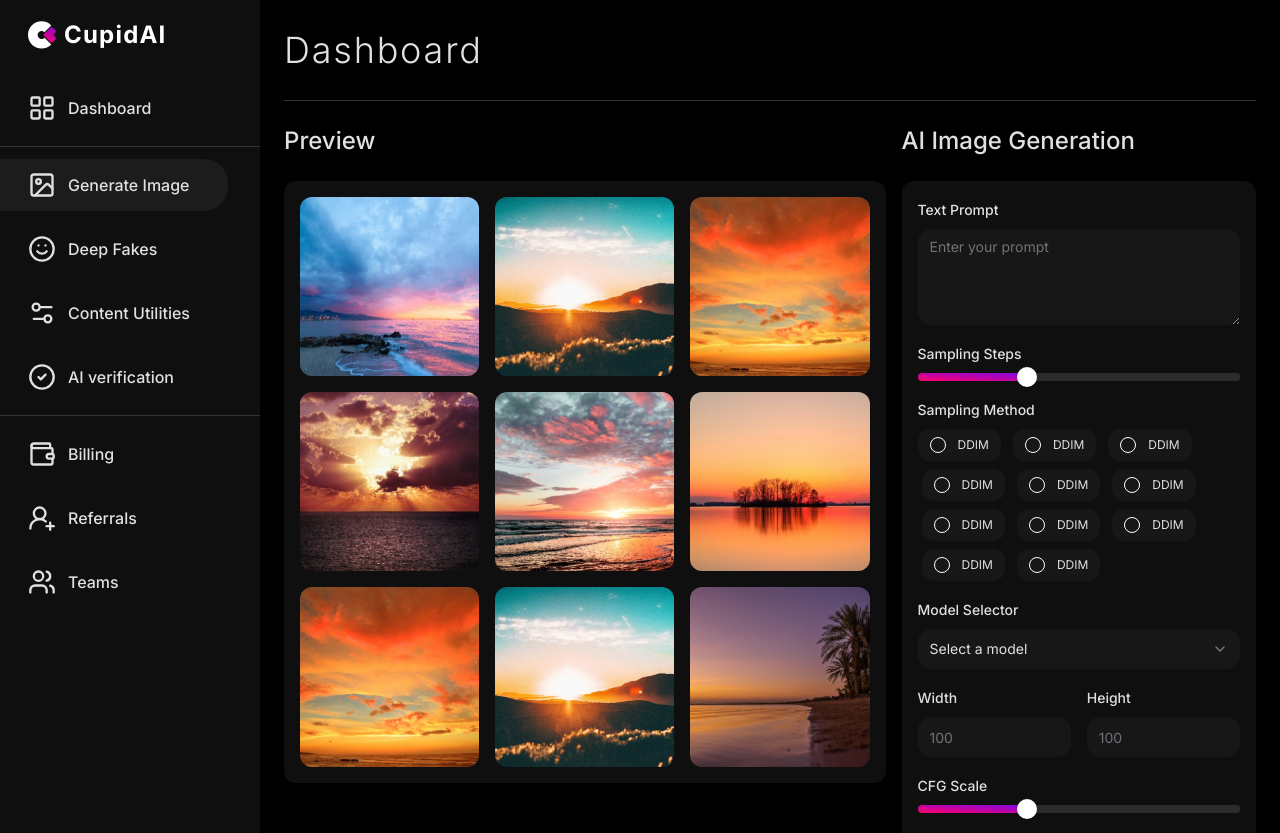
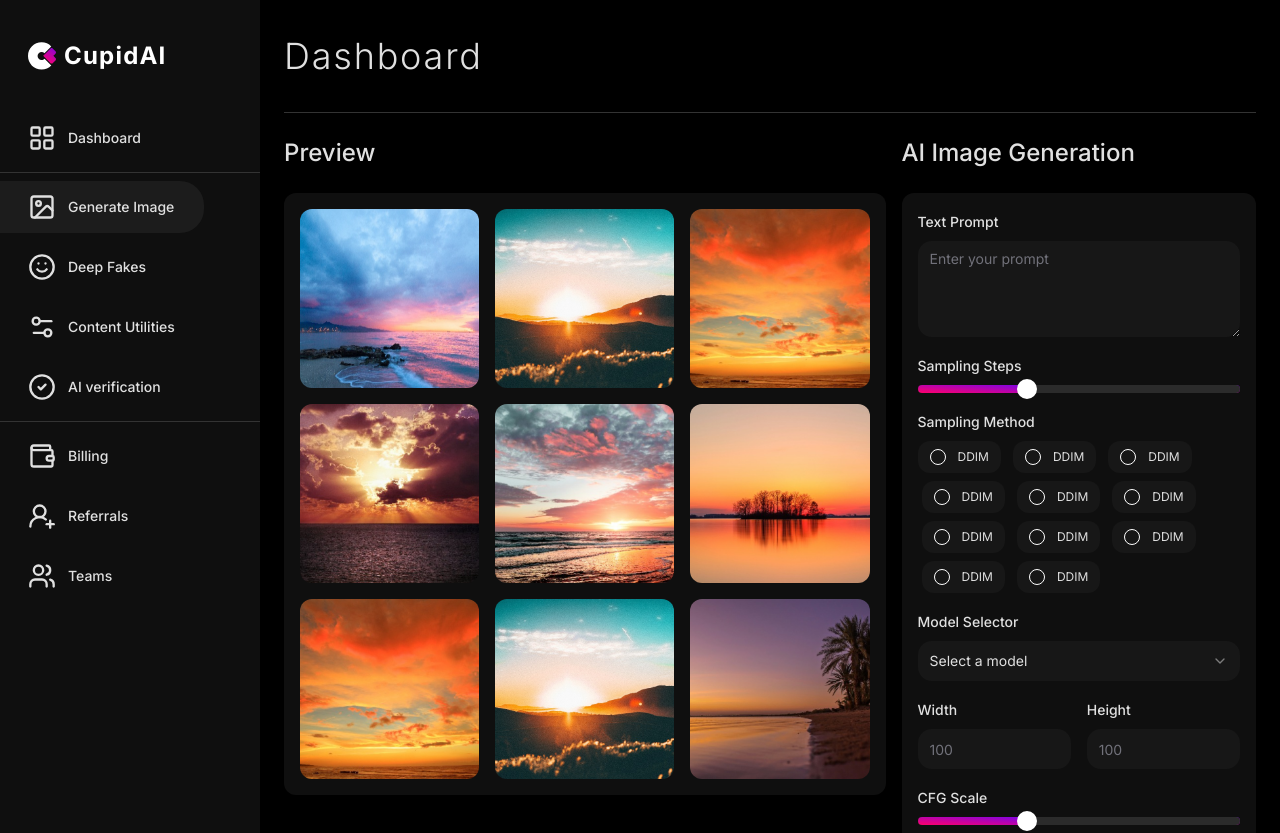
Before and after one commit to ra-kesh/Stupid-AI, a Next.js app: page /generate-image in a window 1280 px wide. Shown: the top 833 px of the page. Built offline with nearby package versions, Linux system fonts and the light colour scheme.

Commit message:
style:rerfactor

```diff
--- a/app/(dashboard)/_component/DashboardNav.tsx
+++ b/app/(dashboard)/_component/DashboardNav.tsx
@@ -18,55 +18,55 @@ const DashboardNav = ({ firstItemsSet, secondItemsSet, thirdItemsSet }: Dashboar
   const path = usePathname()
 
   return (
-    <nav className="flex flex-1 flex-col lg:gap-y-3 lg:py-3">
-      <ul className="grid items-start text-base font-medium lg:gap-y-3 ">
+    <nav className="flex flex-1 flex-col lg:gap-y-2">
+      <ul className=" grid items-start  font-medium">
         {firstItemsSet.map((item) => (
-          <li key={item.name} className="lg:pr-8">
+          <li key={item.name} className="lg:pr-14">
             <Link
               href={item.href}
               className={cn(
-                "2x:px-8 3xl:px-10 group flex items-center gap-3 rounded-r-3xl text-foreground transition-all hover:bg-sidebar-hover lg:px-6 lg:py-3 xl:px-7 ",
+                "3 group flex items-center gap-3 rounded-r-3xl text-foreground transition-all hover:bg-sidebar-hover lg:px-6 lg:py-3 xl:px-7 2xl:px-8 ",
                 path === item.href ? "bg-sidebar-hover" : "null"
               )}
             >
               {item.icon}
-              <span className="3xl:text-lg 4xl:text-xl lg:text-sm xl:text-base">{item.name}</span>
+              <span className=" lg:text-xs xl:text-sm 4xl:text-base">{item.name}</span>
             </Link>
           </li>
         ))}
       </ul>
-      <Separator className="3xl:h-[2px] bg-separator lg:h-px" />
-      <ul className="grid items-start text-base font-medium lg:gap-y-3 ">
+      <Separator className="bg-separator lg:h-px 3xl:h-[2px]" />
+      <ul className="grid items-start  font-medium lg:gap-y-2 ">
         {/* <div className="p-3 text-base font-semibold tracking-wider  ">Inventory</div> */}
         {secondItemsSet.map((item) => (
-          <li key={item.name} className="lg:pr-8">
+          <li key={item.name} className="lg:pr-14">
             <Link
               href={item.href}
               className={cn(
-                "2x:px-8 3xl:px-10 group flex items-center gap-3 rounded-r-3xl text-foreground transition-all hover:bg-sidebar-hover lg:px-6 lg:py-3 xl:px-7 ",
+                "3 group flex items-center gap-3 rounded-r-3xl text-foreground transition-all hover:bg-sidebar-hover lg:px-6 lg:py-3 xl:px-7 2xl:px-8 ",
                 path === item.href ? "bg-sidebar-hover" : "null"
               )}
             >
               {item.icon}
-              <span className="3xl:text-lg 4xl:text-xl lg:text-sm xl:text-base">{item.name}</span>
+              <span className=" lg:text-xs xl:text-sm 4xl:text-base">{item.name}</span>
             </Link>
           </li>
         ))}
       </ul>
-      <Separator className="3xl:h-[2px] bg-separator lg:h-px" />
-      <ul className="grid items-start text-base font-medium lg:gap-y-3 ">
+      <Separator className="bg-separator lg:h-px 3xl:h-[2px]" />
+      <ul className="grid items-start  font-medium lg:gap-y-2 ">
         {/* <div className="p-3 text-sm font-semibold tracking-wider ">Operation</div> */}
         {thirdItemsSet.map((item) => (
-          <li key={item.name} className="lg:pr-8">
+          <li key={item.name} className="lg:pr-14">
             <Link
               href={item.href}
               className={cn(
-                "2x:px-8 3xl:px-10 group flex items-center gap-3 rounded-r-3xl text-foreground transition-all hover:bg-sidebar-hover lg:px-6 lg:py-3 xl:px-7 ",
+                "3 group flex items-center gap-3 rounded-r-3xl text-foreground transition-all hover:bg-sidebar-hover lg:px-6 lg:py-3 xl:px-7 2xl:px-8 ",
                 path === item.href ? "bg-sidebar-hover" : "null"
               )}
             >
               {item.icon}
-              <span className="3xl:text-lg 4xl:text-xl lg:text-sm xl:text-base">{item.name}</span>
+              <span className=" lg:text-xs xl:text-sm  4xl:text-base">{item.name}</span>
             </Link>
           </li>
         ))}
--- a/app/(dashboard)/dashboard/page.tsx
+++ b/app/(dashboard)/dashboard/page.tsx
@@ -5,7 +5,7 @@ import DashboardHero from "./dashboard-hero"
 
 const Dashboard = () => {
   return (
-    <div className="flex w-full flex-1 flex-col lg:gap-y-6">
+    <div className="flex   w-full flex-1 flex-col lg:gap-y-6">
       <DashboardHero />
       <DashboardBody />
     </div>
--- a/app/(dashboard)/layout.tsx
+++ b/app/(dashboard)/layout.tsx
@@ -2,12 +2,9 @@
 
 import Image from "next/image"
 import Link from "next/link"
-import { Menu } from "lucide-react"
 
 import { dashboardConfig } from "@/config/dashboard"
-import { Button } from "@/components/ui/button"
 import { Separator } from "@/components/ui/separator"
-import { Sheet, SheetContent, SheetTrigger } from "@/components/ui/sheet"
 
 import DashboardNav from "./_component/DashboardNav"
 import logo from "/public/logo_v1.svg"
@@ -18,13 +15,15 @@ interface DashboardLayoutProps {
 
 export default function DashboardLayout({ children }: DashboardLayoutProps) {
   return (
-    <div className="3xl:grid-cols-[300px_1fr] 4xl:grid-cols-[320px_1fr] grid min-h-screen w-full md:grid-cols-[220px_1fr] lg:grid-cols-[240px_1fr] xl:grid-cols-[260px_1fr] 2xl:grid-cols-[280px_1fr]">
-      <aside className="3xl:w-[300px] 4xl:w-[320px] hidden flex-col bg-sidebar md:flex md:w-[220px] lg:w-[240px] xl:w-[260px] 2xl:w-[280px]">
-        <div className="3xl:w-[300px] 4xl:w-[320px] hidden md:fixed md:inset-y-0 md:z-50 md:flex md:w-[220px] md:flex-col lg:w-[240px] xl:w-[260px]">
-          <div className="3xl:h-[100px] 3xl:px-10 flex  h-14 items-center px-4 lg:h-[60px] lg:px-6 xl:h-[70px] xl:px-7 2xl:h-[80px] 2xl:px-8">
+    <>
+      <div className="hidden min-h-svh w-full lg:grid lg:grid-cols-[240px_1fr] xl:grid-cols-[260px_1fr] 2xl:grid-cols-[280px_1fr] 3xl:grid-cols-[300px_1fr] 4xl:grid-cols-[320px_1fr]">
+        {/* sidebar starts */}
+        <aside className="hidden flex-col bg-sidebar md:flex md:w-[220px] lg:w-[240px] xl:w-[260px] 2xl:w-[280px] 3xl:w-[300px] 4xl:w-[320px]">
+          <div className="hidden md:fixed md:inset-y-0 md:z-50 md:flex md:w-[220px] md:flex-col lg:w-[240px] xl:w-[260px] 3xl:w-[300px] 4xl:w-[320px]">
+            <div className="flex h-14 items-center  px-4 lg:h-20 lg:px-6 xl:h-28  xl:px-7 2xl:h-32  2xl:px-8   ">
               <Link href="/" className="flex items-center gap-2 font-semibold">
-              <Image src={logo} alt="logo" className="3xl:size-8 size-6 xl:size-7" />
-              <span className="3xl:text-3xl font-bold leading-9 tracking-wider text-primary lg:text-xl xl:text-2xl">
+                <Image src={logo} alt="logo" className="size-6 xl:size-7 3xl:size-8" />
+                <span className="font-bold leading-9 tracking-wider text-primary lg:text-xl xl:text-2xl 3xl:text-3xl">
                   CupidAI
                 </span>
               </Link>
@@ -36,40 +35,18 @@ export default function DashboardLayout({ children }: DashboardLayoutProps) {
             />
           </div>
         </aside>
-      <div className="3xl:px-8 4xl:px-12 flex w-full flex-1 flex-col overflow-hidden bg-background lg:px-6">
-        <header className="2x 4xl:h-[120px] flex h-14 items-center gap-4 lg:h-[80px] xl:h-[100px]">
-          <Sheet>
-            <SheetTrigger asChild>
-              <Button variant="outline" size="icon" className="shrink-0 md:hidden">
-                <Menu className="size-5" />
-                <span className="sr-only">Toggle navigation menu</span>
-              </Button>
-            </SheetTrigger>
-            <SheetContent side="left" className="flex flex-col">
-              <DashboardNav
-                firstItemsSet={dashboardConfig.main}
-                secondItemsSet={dashboardConfig.ai}
-                thirdItemsSet={dashboardConfig.account}
-              />
-            </SheetContent>
-          </Sheet>
+        <div className="flex w-full flex-1 flex-col overflow-hidden bg-background lg:px-6 3xl:px-14">
+          <header className="2x flex h-14 items-center gap-4 lg:h-20 xl:h-28 2xl:h-32">
             <div className="flex w-full items-center  justify-end md:justify-between ">
-            <h2 className="text-logo 3xl:text-5xl 4xl:text-6xl font-light tracking-wider lg:text-3xl xl:text-4xl">
+              <h2 className="text-logo font-light tracking-wider lg:text-3xl xl:text-4xl 2xl:text-[2.5rem] ">
                 Dashboard
               </h2>
-            <div className="flex items-center gap-x-4">
-              {/* {isSuccess && (
-                <>
-                  <NewActionSwitcher />
-                  <UserAccountNav user={session?.user} />
-                </>
-              )} */}
+            </div>
+          </header>
+          <Separator className="bg-separator lg:h-px 3xl:h-[2px]" />
+          <main className="min-h-svh overflow-hidden">{children}</main>
         </div>
       </div>
-        </header>
-        <Separator className="3xl:h-[2px] bg-separator lg:h-px" />
-        <main className="overflow-hidden">{children}</main>
-      </div>
-    </div>
+    </>
   )
 }
```
Lines whose indentation alone changed are shown as unchanged.
